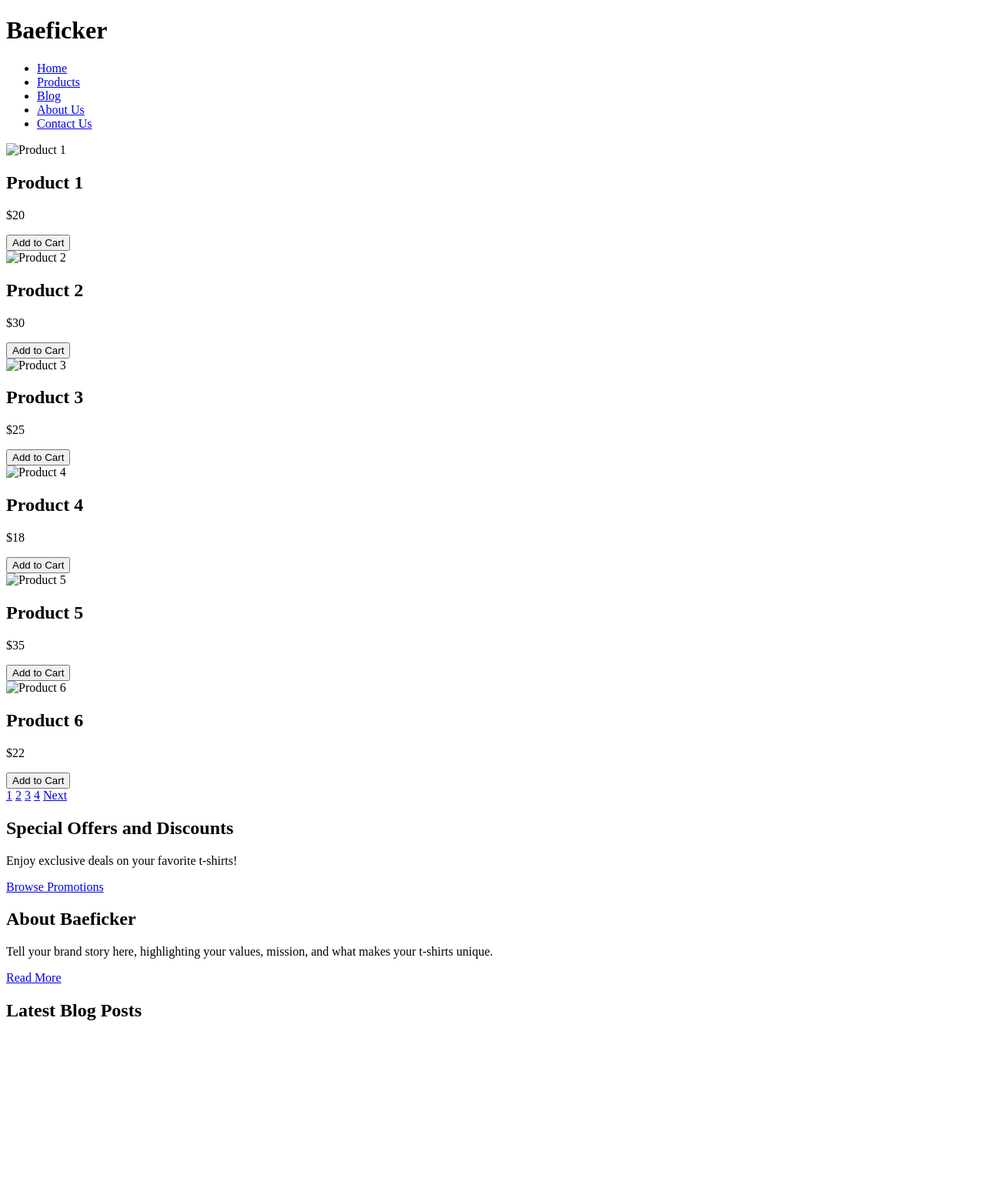
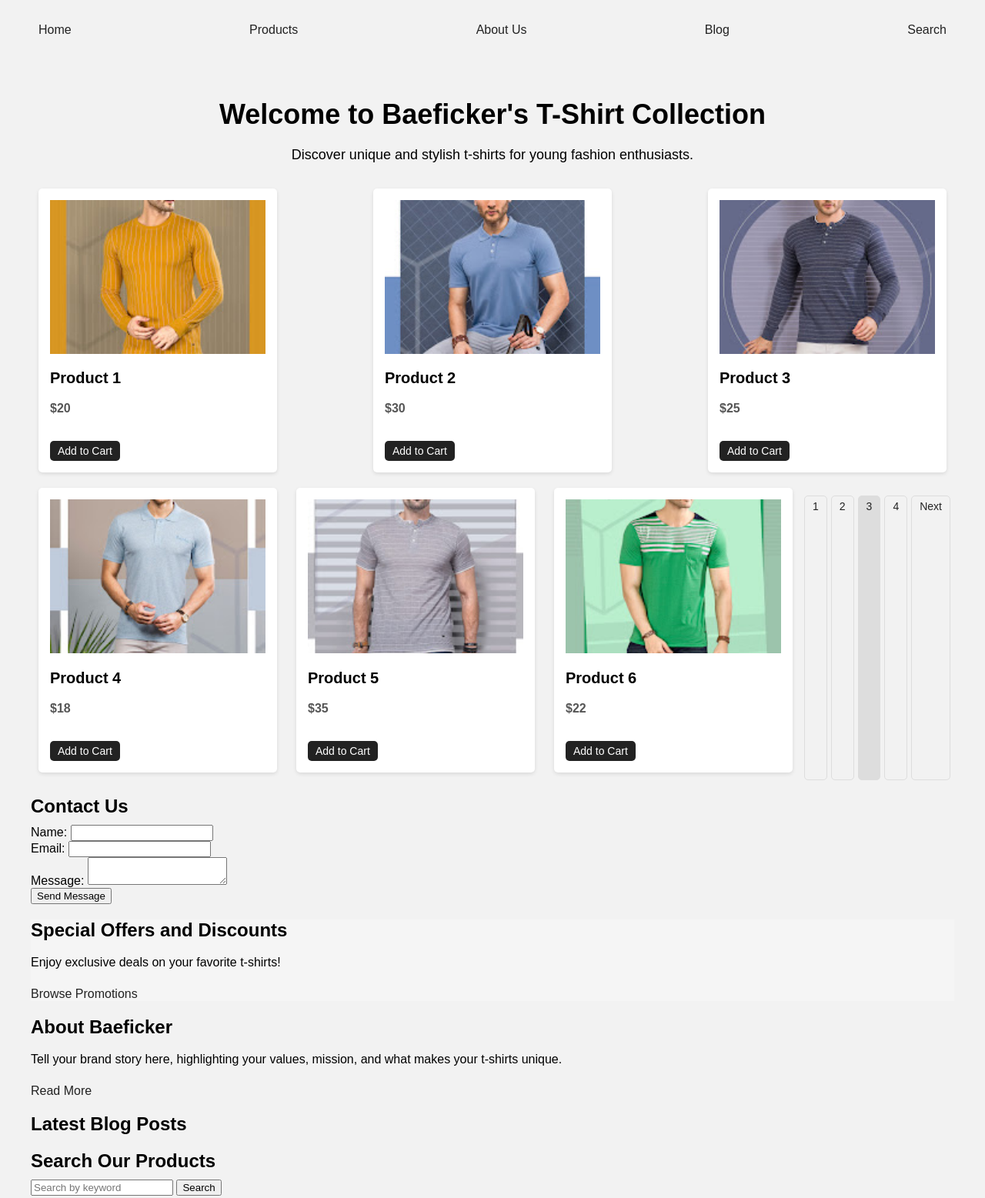
Before and after one commit to Rahulsurana255/baefickerkarman, a plain HTML site: page Index.html in a window 1280 px wide. Shown: the top 1557 px of the page at 77% size. Before the commit the page ends 1347 px from the top, so only its background shows below. Drawn offline with Linux system fonts and the light colour scheme.

Commit message:
Update Index.html

```diff
--- a/Index.html
+++ b/Index.html
@@ -3,57 +3,57 @@
 <head>
     <meta charset="UTF-8">
     <meta name="viewport" content="width=device-width, initial-scale=1.0">
-    <title>Baeficker</title>
-    <link rel="stylesheet" href="styles.css">
-    <script src="https://kit.fontawesome.com/a076d05399.js"></script>
+    <title>Baeficker's T-Shirt Collection</title>
+    <link rel="stylesheet" href="style.css">
 </head>
 <body>
     <header>
-        <h1>Baeficker</h1>
         <nav>
-            <ul>
-                <li><a href="#">Home</a></li>
-                <li><a href="#">Products</a></li>
-                <li><a href="#">Blog</a></li>
-                <li><a href="#">About Us</a></li>
-                <li><a href="#">Contact Us</a></li>
-            </ul>
+            <a href="#">Home</a>
+            <a href="#">Products</a>
+            <a href="#about-us">About Us</a>
+            <a href="#blog">Blog</a>
+            <a href="#search">Search</a>
         </nav>
     </header>
     <main>
+        <section class="hero">
+            <h1>Welcome to Baeficker's T-Shirt Collection</h1>
+            <p>Discover unique and stylish t-shirts for young fashion enthusiasts.</p>
+       </section>
         <section class="products">
             <div class="product-card">
-                <img class="product-image" src="product-1.jpg" alt="Product 1">
+                <img class="product-image" src="product-1 .jpg" alt="Product 1">
                 <h2 class="product-title">Product 1</h2>
                 <p class="product-price">$20</p>
                 <button>Add to Cart</button>
             </div>
             <div class="product-card">
-                <img class="product-image" src="product-2.jpg" alt="Product 2">
+                <img class="product-image" src="product-2 .jpg" alt="Product 2">
                 <h2 class="product-title">Product 2</h2>
                 <p class="product-price">$30</p>
                 <button>Add to Cart</button>
             </div>
             <div class="product-card">
-                <img class="product-image" src="product-3.jpg" alt="Product 3">
+                <img class="product-image" src="product-3 .jpg" alt="Product 3">
                 <h2 class="product-title">Product 3</h2>
                 <p class="product-price">$25</p>
                 <button>Add to Cart</button>
             </div>
             <div class="product-card">
-                <img class="product-image" src="product-4.jpg" alt="Product 4">
+                <img class="product-image" src="product-4 .jpg" alt="Product 4">
                 <h2 class="product-title">Product 4</h2>
                 <p class="product-price">$18</p>
                 <button>Add to Cart</button>
             </div>
             <div class="product-card">
-                <img class="product-image" src="product-5.jpg" alt="Product 5">
+                <img class="product-image" src="product-5 .jpg" alt="Product 5">
                 <h2 class="product-title">Product 5</h2>
                 <p class="product-price">$35</p>
                 <button>Add to Cart</button>
             </div>
             <div class="product-card">
-                <img class="product-image" src="product-6.jpg" alt="Product 6">
+                <img class="product-image" src="product-6 .jpg" alt="Product 6">
                 <h2 class="product-title">Product 6</h2>
                 <p class="product-price">$22</p>
                 <button>Add to Cart</button>
@@ -67,6 +67,25 @@
                 <a href="#">Next</a>
             </div>
         </section>
+        <section id="contact-us">
+  <h2>Contact Us</h2>
+  <form action="#">
+    <div class="form-group">
+      <label for="name">Name:</label>
+      <input type="text" id="name" name="name" required>
+    </div>
+    <div class="form-group">
+      <label for="email">Email:</label>
+      <input type="email" id="email" name="email" required>
+    </div>
+    <div class="form-group">
+      <label for="message">Message:</label>
+      <textarea id="message" name="message" required></textarea>
+    </div>
+    <button type="submit">Send Message</button>
+  </form>
+        </section>
+
         <section class="promotions">
             <h2>Special Offers and Discounts</h2>
             <p>Enjoy exclusive deals on your favorite t-shirts!</p>
@@ -79,4 +98,27 @@
         </section>
         <section id="blog">
             <h2>Latest Blog Posts</h2>
-            <div class="
+            <div class="blog-posts">
+                </div>
+        </section>
+        <section id="search">
+            <h2>Search Our Products</h2>
+            <form action="#">
+                <input type="text" placeholder="Search by keyword">
+                <button type="submit">Search</button>
+            </form>
+        </section>
+    </main>
+    <footer>
+        <div class="social-media">
+            <a href="#"><i class="fab fa-facebook-f"></i></a>
+            <a href="#"><i class="fab fa-instagram"></i></a>
+            <a href="#"><i class="fab fa-twitter"></i></a>
+        </div>
+        <div class="contact-info">
+            <p>Email: contact@baeficker.com</p>
+            <p>Phone: +1-234-567-890</p>
+        </div>
+    </footer>
+</body>
+</html>
```
